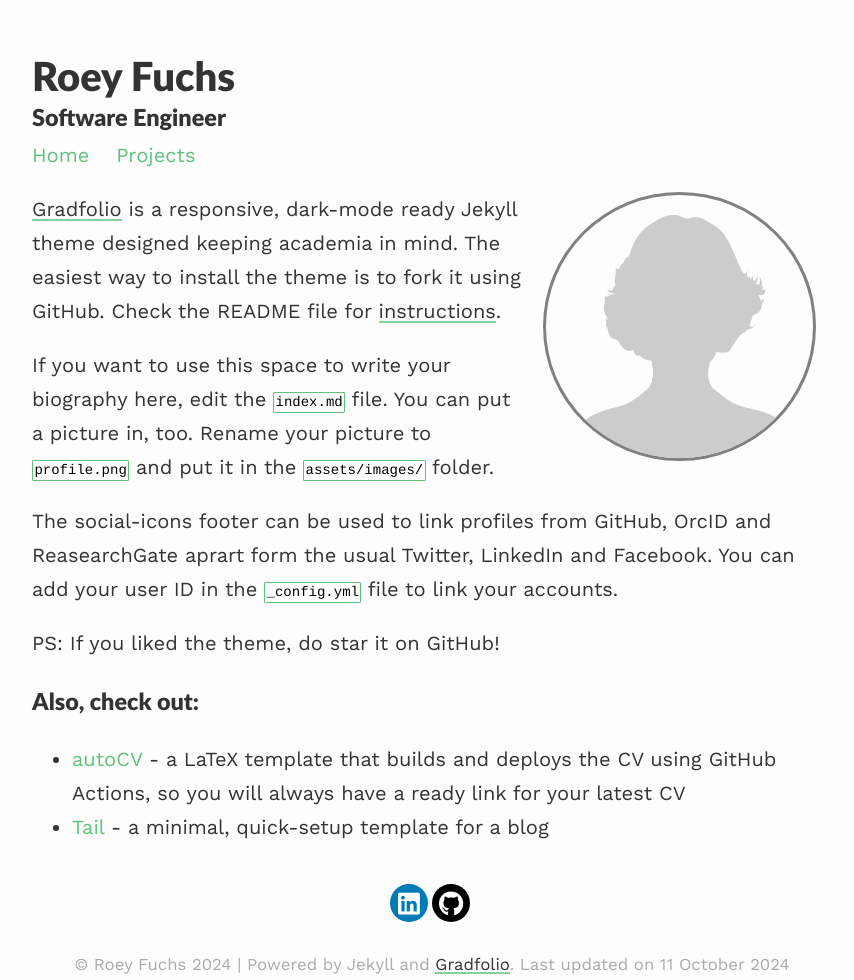
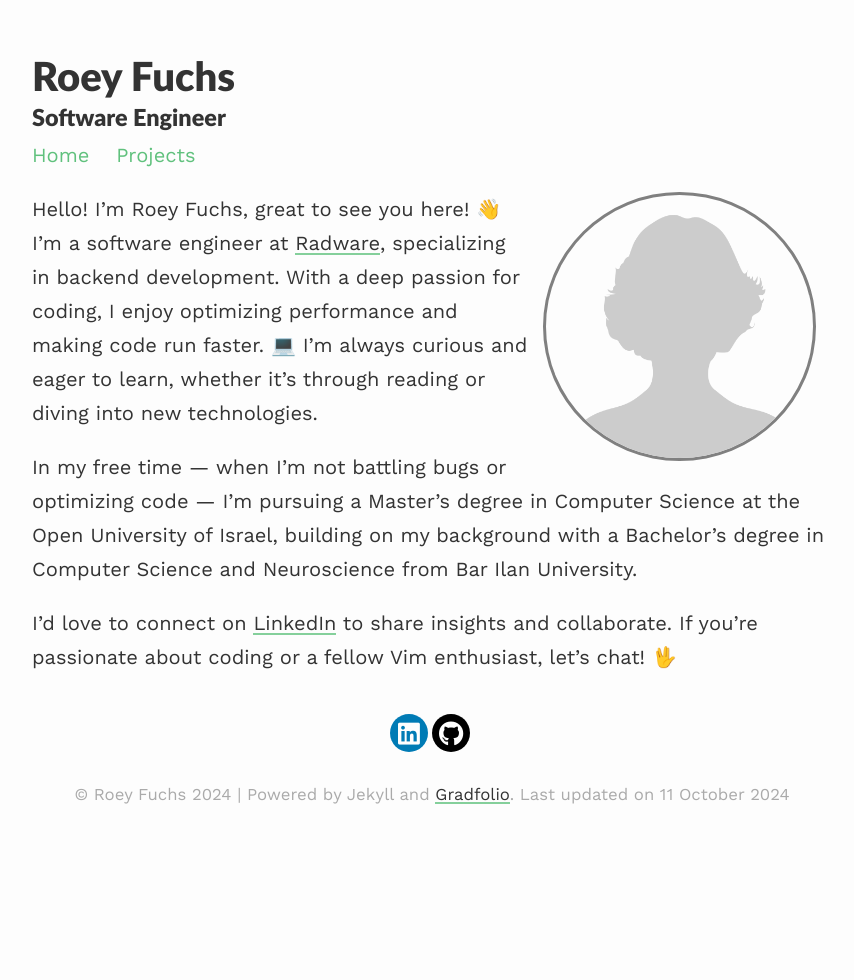
Before and after one commit to roeyfuchs/roeyfuchs.github.io, a Jekyll site: the page built from index.md, in a window 1280 px wide. Shown: the whole page, without its empty margins (208-1062 px from the left). Built offline with Jekyll 4.4.1, drawn with Linux system fonts in a browser that asks for light colours; nearby versions of some CDN libraries.

Commit message:
Update index.md

```diff
--- a/index.md
+++ b/index.md
@@ -6,16 +6,10 @@ profile:
   image: profile.png
 published: true
 ---
+Hello! I’m Roey Fuchs, great to see you here! 👋
+I’m a software engineer at [Radware](https://www.radware.com/), specializing in backend development. With a deep passion for coding, I enjoy optimizing performance and making code run faster. 💻 I’m always curious and eager to learn, whether it’s through reading or diving into new technologies.
 
-[Gradfolio](https://github.com/jitinnair1/gradfolio){:target="_blank"} is a responsive, dark-mode ready Jekyll theme designed keeping academia in mind. The easiest way to install the theme is to fork it using GitHub. Check the README file for [instructions](https://github.com/jitinnair1/gradfolio#installation){:target="_blank"}.
 
-If you want to use this space to write your biography here, edit the `index.md` file. You can put a picture in, too. Rename your picture to `profile.png` and put it in the `assets/images/` folder.
+In my free time — when I’m not battling bugs or optimizing code — I’m pursuing a Master’s degree in Computer Science at the Open University of Israel, building on my background with a Bachelor’s degree in Computer Science and Neuroscience from Bar Ilan University.
 
-The social-icons footer can be used to link profiles from GitHub, OrcID and ReasearchGate aprart form the usual Twitter, LinkedIn and Facebook. You can add your user ID in the `_config.yml` file to link your accounts.
-
-PS: If you liked the theme, do star it on GitHub!
-
-### Also, check out:
-
-- [autoCV](https://github.com/jitinnair1/autocv) - a LaTeX template that builds and deploys the CV using GitHub Actions, so you will always have a ready link for your latest CV
-- [Tail](https://github.com/jitinnair1/tail) - a minimal, quick-setup template for a blog
+I’d love to connect on [LinkedIn](https://www.linkedin.com/in/roeyfuchs) to share insights and collaborate. If you’re passionate about coding or a fellow Vim enthusiast, let’s chat! 🖖
```
